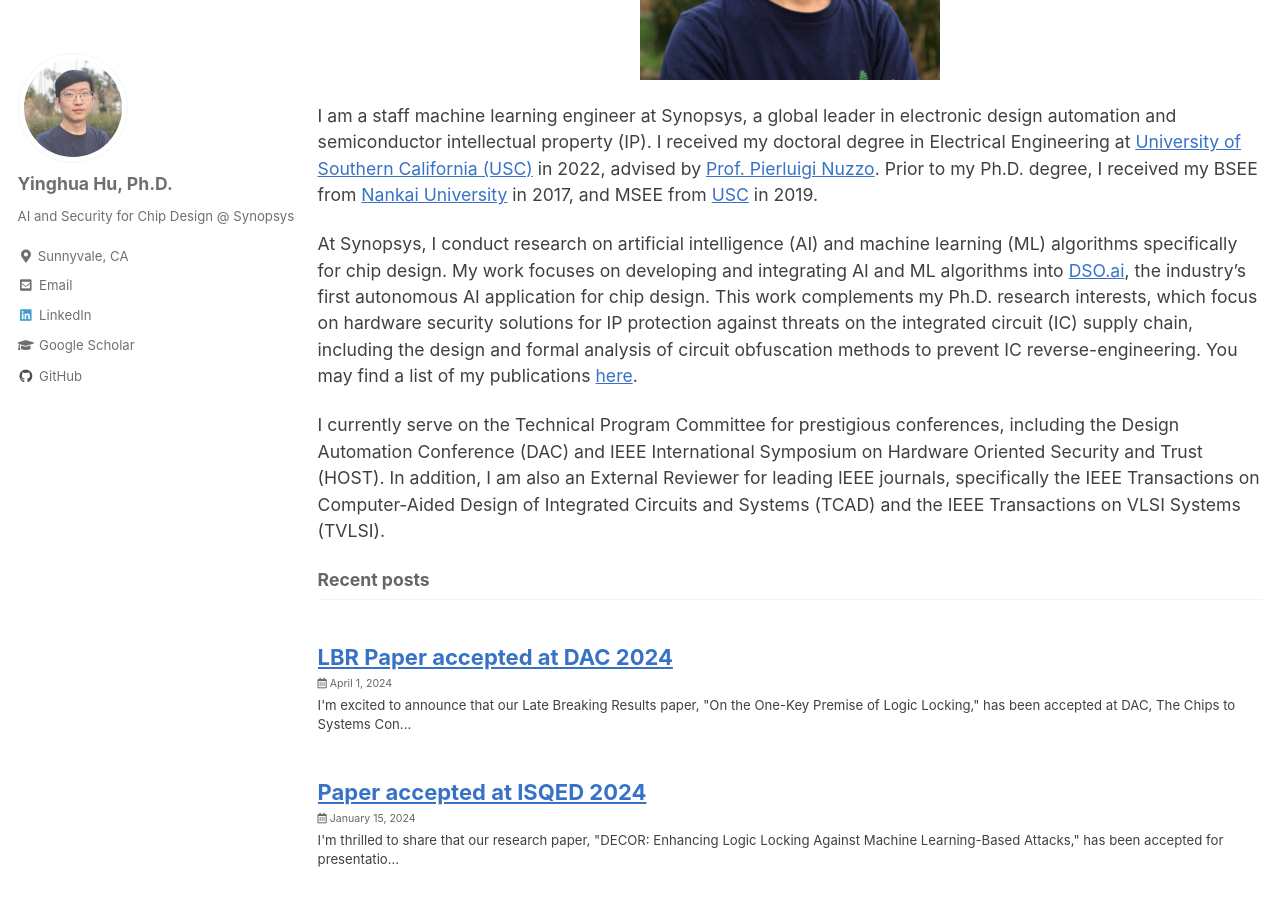
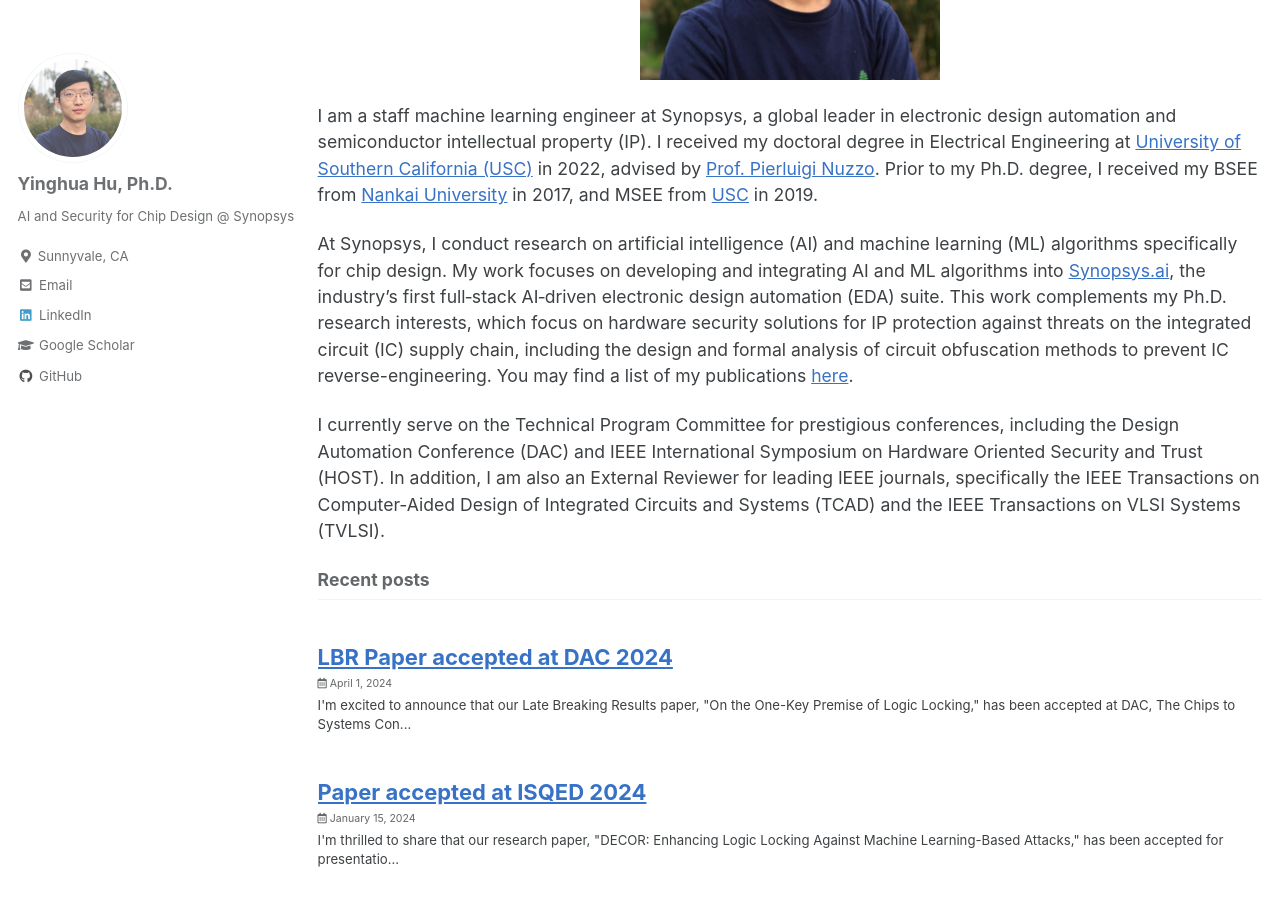
Before and after one commit to yinghuah/yinghuah.github.io, a Jekyll site: the page built from index.html, in a window 1280 px wide and 900 px high, scrolled down 397 px. Built offline with Jekyll 4.4.1, drawn with Linux system fonts in a browser that asks for light colours; cached includes are drawn as plain includes; the list of posts is cut into pages by our own code.

Commit message:
Updates on role description

```diff
--- a/_layouts/home.html
+++ b/_layouts/home.html
@@ -14,7 +14,7 @@ classes: wide
   I am a staff machine learning engineer at Synopsys, a global leader in electronic design automation and semiconductor intellectual property (IP). I received my doctoral degree in Electrical Engineering at <a href="https://www.usc.edu/">University of Southern California (USC)</a> in 2022, advised by <a href="https://descyphy.usc.edu/">Prof. Pierluigi Nuzzo</a>. Prior to my Ph.D. degree, I received my BSEE from <a href="https://en.nankai.edu.cn/">Nankai University</a> in 2017, and MSEE from <a href="https://www.usc.edu/">USC</a> in 2019.
 </p>
 <p>
-  At Synopsys, I conduct research on artificial intelligence (AI) and machine learning (ML) algorithms specifically for chip design. My work focuses on developing and integrating AI and ML algorithms into <a href="https://www.synopsys.com/ai/chip-design/dso-ai.html">DSO.ai</a>, the industry’s first autonomous AI application for chip design.
+  At Synopsys, I conduct research on artificial intelligence (AI) and machine learning (ML) algorithms specifically for chip design. My work focuses on developing and integrating AI and ML algorithms into <a href="https://www.synopsys.com/ai/ai-powered-eda.html">Synopsys.ai</a>, the industry’s first full‑stack AI‑driven electronic design automation (EDA) suite.
   This work complements my Ph.D. research interests, which focus on hardware security solutions for IP protection against threats on the integrated circuit (IC) supply chain, including the design and formal analysis of circuit obfuscation methods to prevent IC reverse-engineering. You may find a list of my publications <a href="/publication/">here</a>.
 </p>
 <p>
```
Also changed, not shown: 1 other file.
